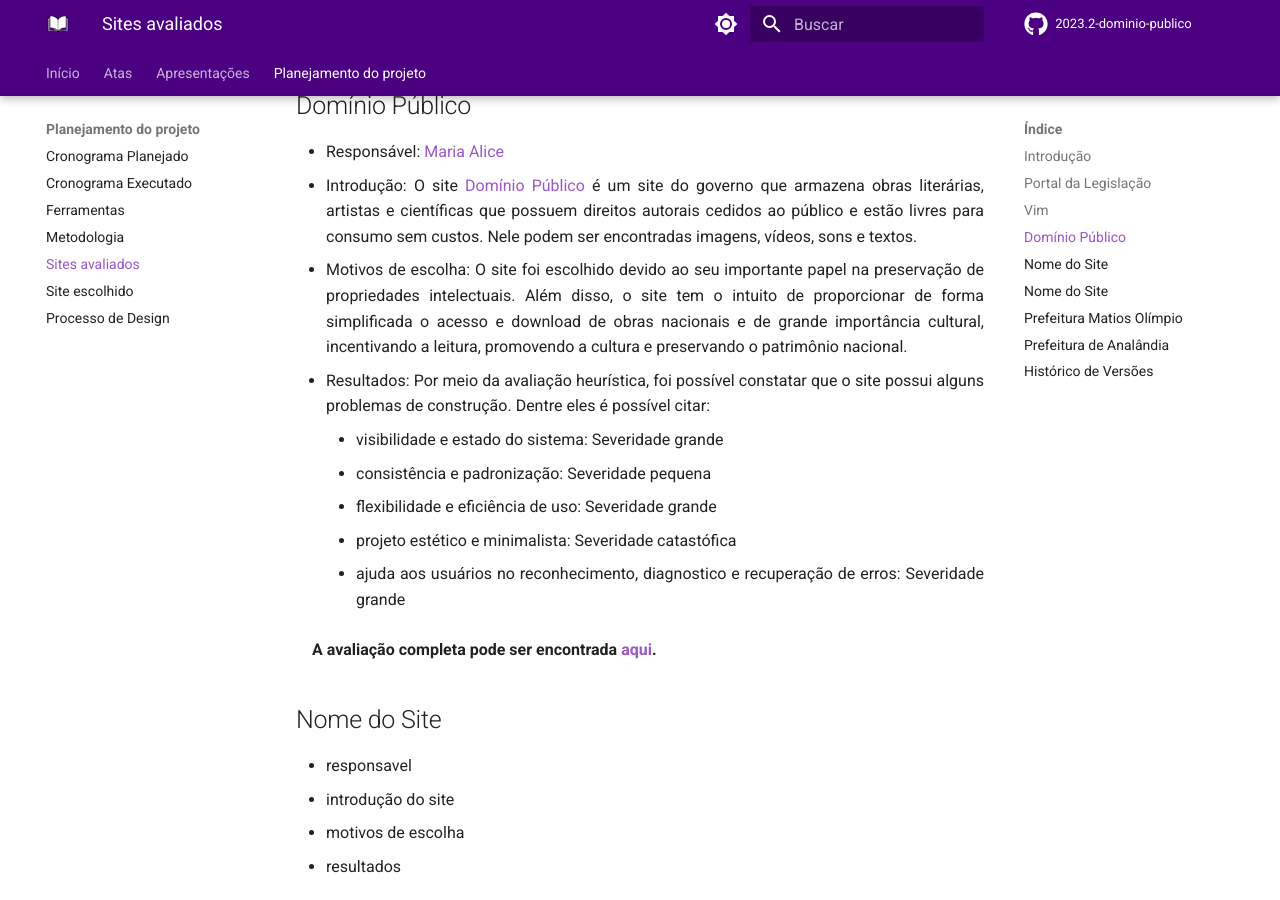
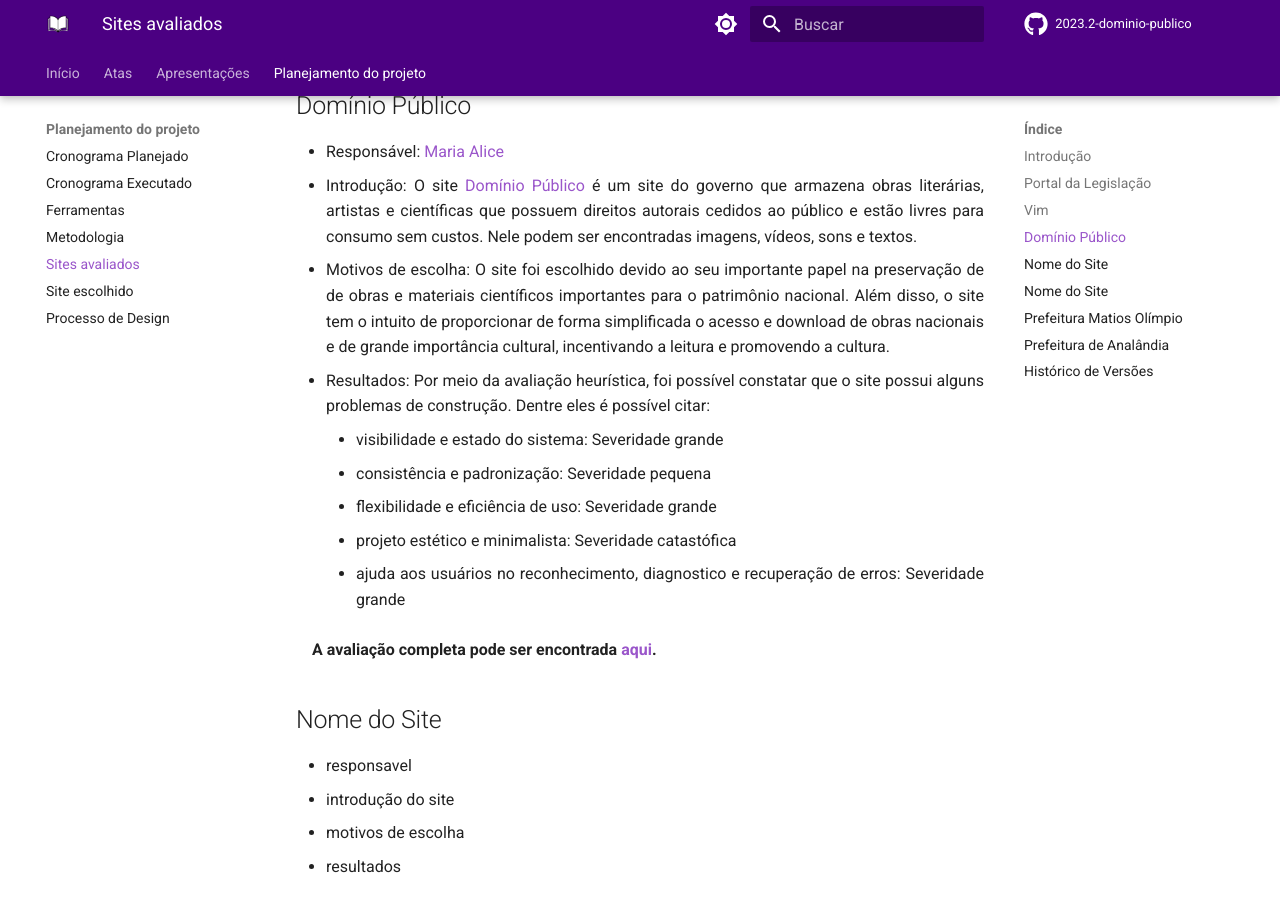
Before and after one commit to Interacao-Humano-Computador/2023.2-Dominio-Publico, an MkDocs documentation site: the page built from docs/planejamento/sites_avaliados.md, in a window 1280 px wide and 900 px high, scrolled down 1086 px. Built offline with MkDocs 1.6.1 and Material for MkDocs 9.7.7, drawn with Linux system fonts in a browser that asks for light colours; comment, search, counter and statistics services are not loaded.

Commit message:
docs: Correção em palavra

```diff
--- a/docs/planejamento/sites_avaliados.md
+++ b/docs/planejamento/sites_avaliados.md
@@ -29,7 +29,7 @@
 
 - Responsável: [Maria Alice](https://github.com/Maliz30)
 - Introdução: O site [Domínio Público](http://www.dominiopublico.gov.br/pesquisa/PesquisaObraForm.jsp) é um site do governo que armazena obras literárias, artistas e científicas que possuem direitos autorais cedidos ao público e estão livres para consumo sem custos. Nele podem ser encontradas imagens, vídeos, sons e textos.
-- Motivos de escolha: O site foi escolhido devido ao seu importante papel na preservação de propriedades intelectuais. Além disso, o site tem o intuito de proporcionar de forma simplificada o acesso e download de obras nacionais e de grande importância cultural, incentivando a leitura, promovendo a cultura e preservando o patrimônio nacional.
+- Motivos de escolha: O site foi escolhido devido ao seu importante papel na preservação de de obras e materiais científicos importantes para o patrimônio nacional. Além disso, o site tem o intuito de proporcionar de forma simplificada o acesso e download de obras nacionais e de grande importância cultural, incentivando a leitura e promovendo a cultura.
 - Resultados: Por meio da avaliação heurística, foi possível constatar que o site possui alguns problemas de construção. Dentre eles é possível citar:
     - visibilidade e estado do sistema: Severidade grande
     - consistência e padronização: Severidade pequena
```
